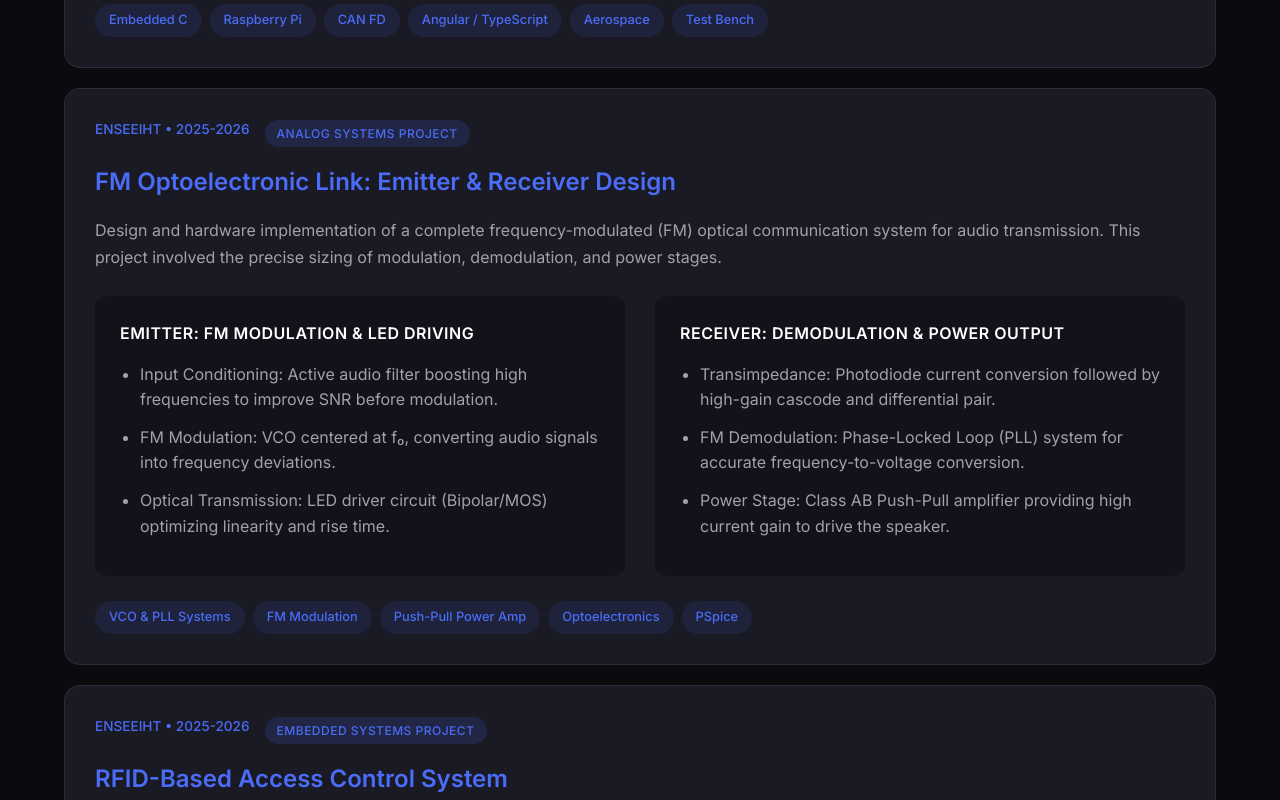
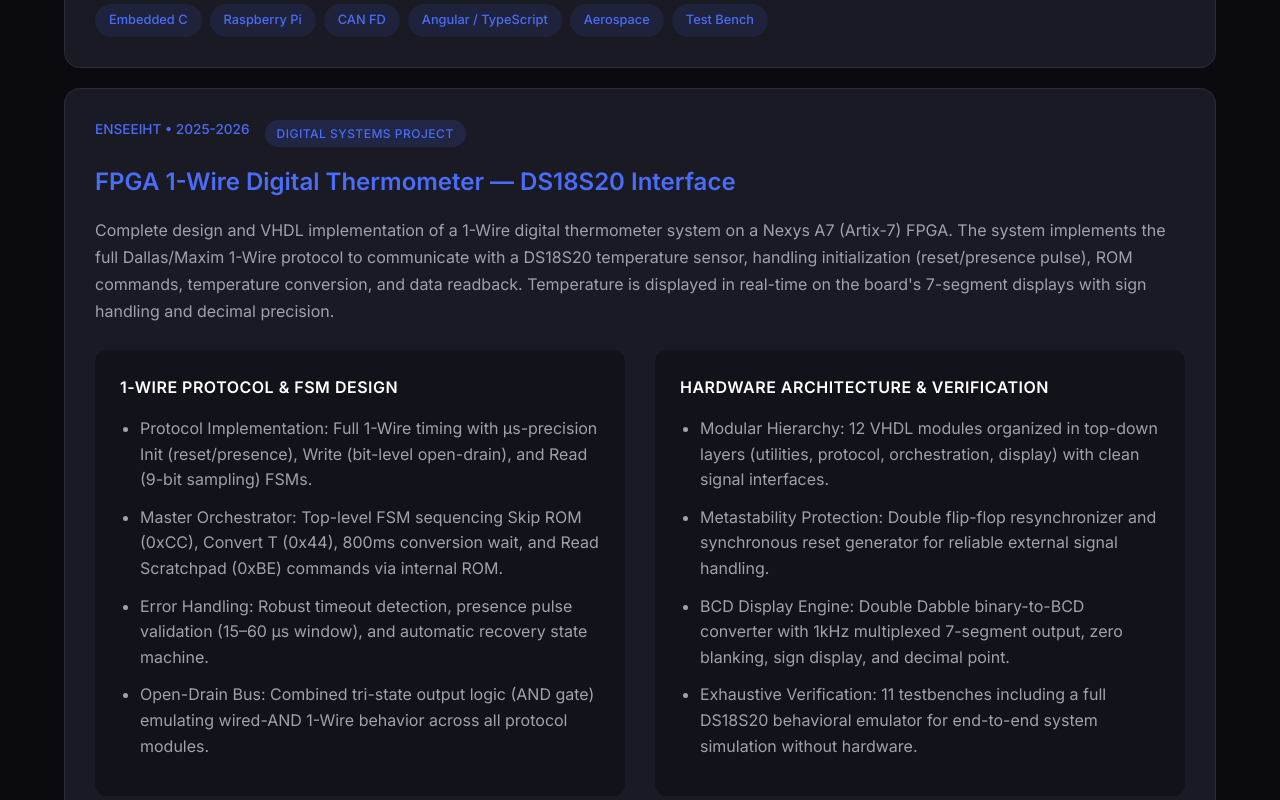
Before and after one commit to Legr59/portfolio, an Angular app: page /projects in a window 1280 px wide. Shown: the part 1040-1840 px from the top of the page. Built offline with nearby package versions, Linux system fonts and the light colour scheme.

Commit message:
add project

```diff
--- a/src/app/projects/projects.ts
+++ b/src/app/projects/projects.ts
@@ -36,6 +36,33 @@ export class Projects {
         }
       ],
       tags: ['Embedded C', 'Raspberry Pi', 'CAN FD', 'Angular / TypeScript', 'Aerospace', 'Test Bench']
+    },
+    {
+      meta: 'ENSEEIHT • 2025-2026',
+      type: 'Digital Systems Project',
+      title: 'FPGA 1-Wire Digital Thermometer — DS18S20 Interface',
+      description: 'Complete design and VHDL implementation of a 1-Wire digital thermometer system on a Nexys A7 (Artix-7) FPGA. The system implements the full Dallas/Maxim 1-Wire protocol to communicate with a DS18S20 temperature sensor, handling initialization (reset/presence pulse), ROM commands, temperature conversion, and data readback. Temperature is displayed in real-time on the board\'s 7-segment displays with sign handling and decimal precision.',
+      columns: [
+        {
+          title: '1-Wire Protocol & FSM Design',
+          tasks: [
+            'Protocol Implementation: Full 1-Wire timing with µs-precision Init (reset/presence), Write (bit-level open-drain), and Read (9-bit sampling) FSMs.',
+            'Master Orchestrator: Top-level FSM sequencing Skip ROM (0xCC), Convert T (0x44), 800ms conversion wait, and Read Scratchpad (0xBE) commands via internal ROM.',
+            'Error Handling: Robust timeout detection, presence pulse validation (15–60 µs window), and automatic recovery state machine.',
+            'Open-Drain Bus: Combined tri-state output logic (AND gate) emulating wired-AND 1-Wire behavior across all protocol modules.'
+          ]
+        },
+        {
+          title: 'Hardware Architecture & Verification',
+          tasks: [
+            'Modular Hierarchy: 12 VHDL modules organized in top-down layers (utilities, protocol, orchestration, display) with clean signal interfaces.',
+            'Metastability Protection: Double flip-flop resynchronizer and synchronous reset generator for reliable external signal handling.',
+            'BCD Display Engine: Double Dabble binary-to-BCD converter with 1kHz multiplexed 7-segment output, zero blanking, sign display, and decimal point.',
+            'Exhaustive Verification: 11 testbenches including a full DS18S20 behavioral emulator for end-to-end system simulation without hardware.'
+          ]
+        }
+      ],
+      tags: ['VHDL / Vivado', 'Artix-7 FPGA', '1-Wire Protocol', 'FSM Design', 'Synchronous Design', 'DS18S20']
     },
     {
       meta: 'ENSEEIHT • 2025-2026',
```
